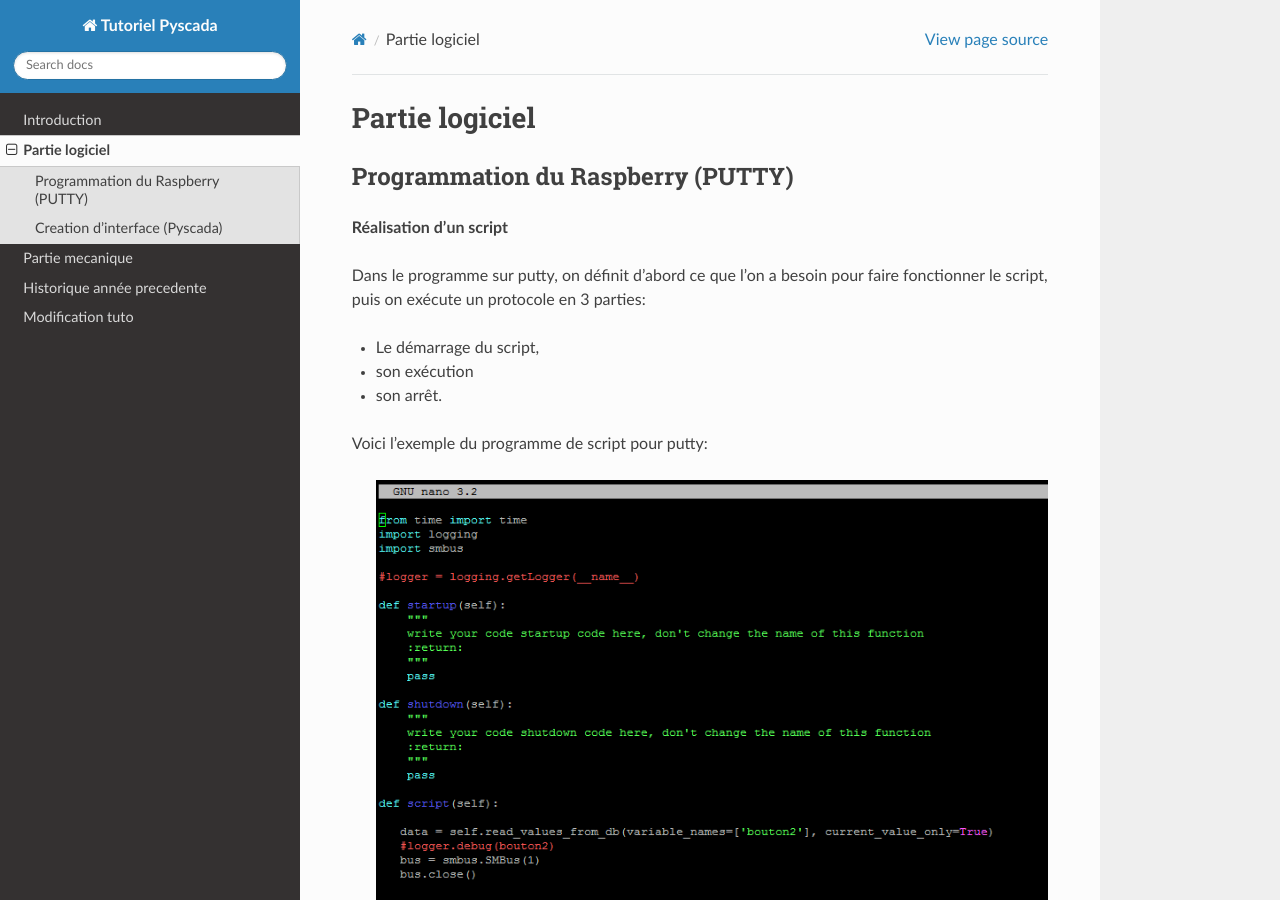
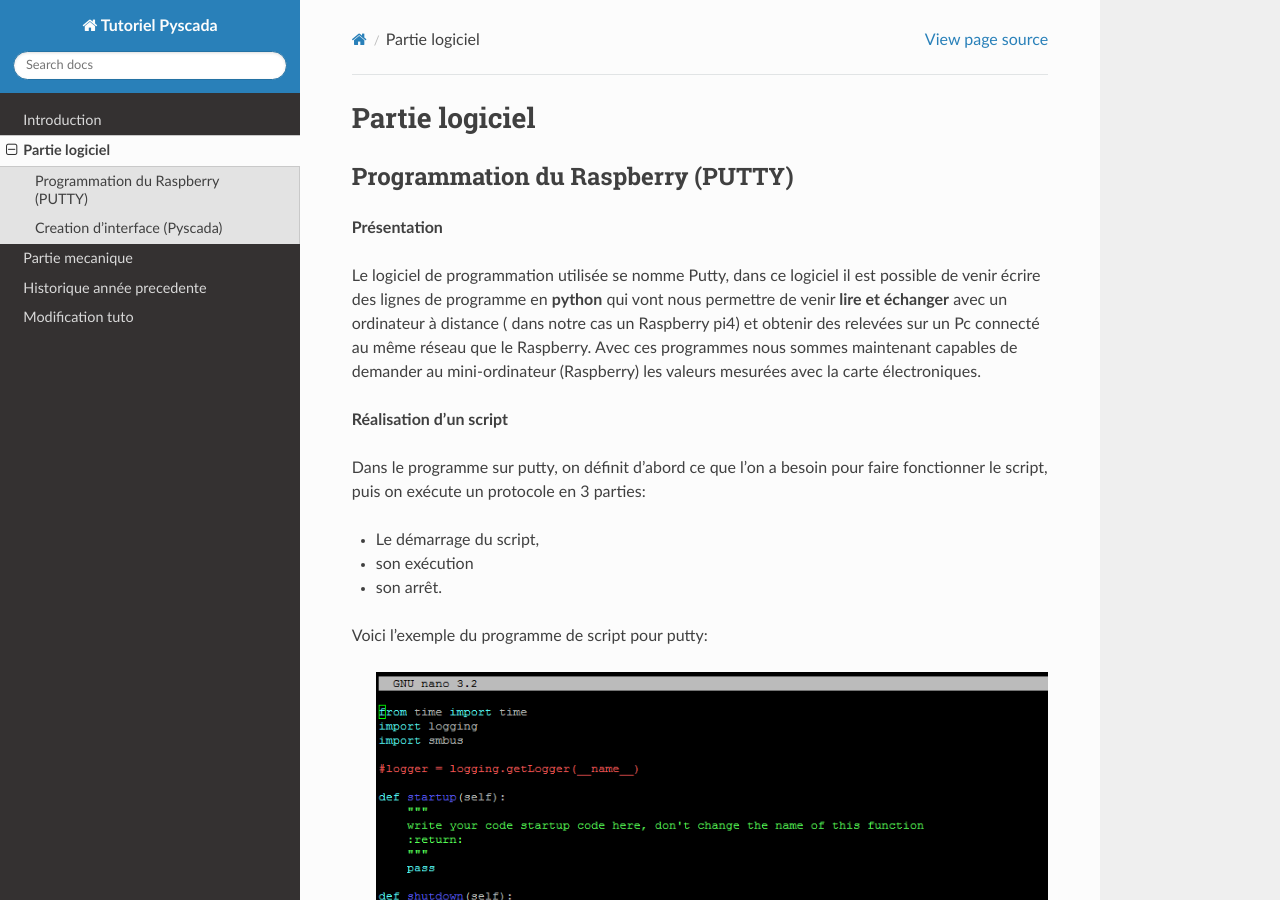
Before and after one commit to pt-tracker-gim/trackeurSolaire, a Sphinx documentation site: the page built from docs/source/Partie_logiciel.rst, in a window 1280 px wide and 900 px high. Built offline with Sphinx 7.4.7 and the Read the Docs theme 2.0.0, drawn with Linux system fonts in a browser that asks for light colours.

Commit message:
Update Partie_logiciel.rst

```diff
--- a/docs/source/Partie_logiciel.rst
+++ b/docs/source/Partie_logiciel.rst
@@ -3,6 +3,10 @@ Partie logiciel
 
 Programmation du Raspberry (PUTTY)
 ^^^^^^^^^^^^^^^^^^^^^^^^^^^^^^^^^
+**Présentation**
+
+Le logiciel de programmation utilisée se nomme Putty, dans ce logiciel il est possible de venir écrire des lignes de programme en **python** qui vont nous permettre  de venir **lire et échanger** avec un ordinateur à distance ( dans notre cas un Raspberry pi4) et obtenir des relevées sur un Pc connecté au même réseau que le Raspberry.
+Avec ces programmes nous sommes maintenant capables de demander au mini-ordinateur (Raspberry) les valeurs mesurées avec la carte électroniques.
 
 **Réalisation d'un script**
 
```
